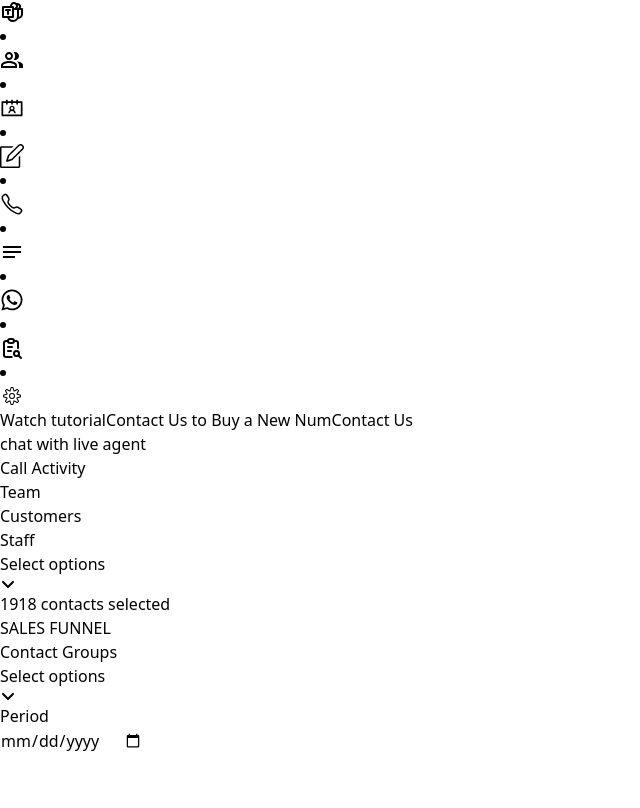
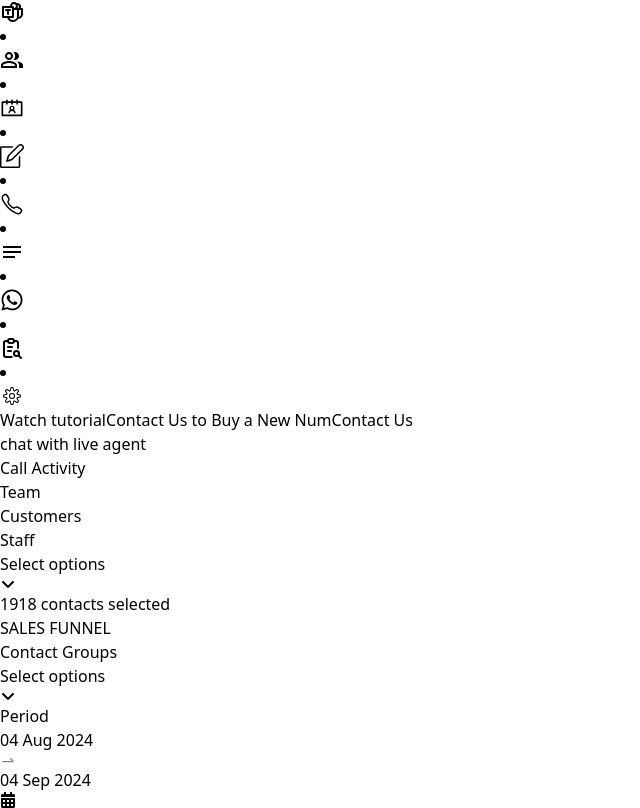
Before and after one commit to mdkalam-desuntech/SalesBook-web-app, a React (Vite) app: page / in a window 1280 px wide. Shown: the part 272-1080 px from the top of the page, without its empty margins (0-640 px from the left). Before the commit the page ends 1026 px from the top, so only its background shows below. Built offline with nearby package versions, Linux system fonts and the light colour scheme.

Commit message:
multi date select

```diff
--- a/package.json
+++ b/package.json
@@ -15,7 +15,9 @@
     "@headlessui/react": "^2.1.2",
     "@mui/material": "^5.16.6",
     "@mui/x-charts": "^7.12.0",
+    "moment": "^2.30.1",
     "react": "^18.3.1",
+    "react-datepicker": "^7.3.0",
     "react-dom": "^18.3.1",
     "react-icons": "^5.2.1",
     "react-router-dom": "^6.26.0",
--- a/src/components/PageBody/Period.jsx
+++ b/src/components/PageBody/Period.jsx
@@ -1,5 +1,6 @@
 import React from "react";
 import ChartWithLabels from "./ChartWithLabels";
+import MultiDateSelect from "../layout/MultiDateSelect";
 
 const Period = () => {
     const data = [
@@ -37,12 +38,13 @@ const Period = () => {
         <label className="block text-black text-center text-sm font-bold mb-2">
           Period
         </label>
-        <div className="flex space-x-4">
+        {/* <div className="flex space-x-4">
           <input
             type="date"
             className="block appearance-none w-full bg-white border border-gray-400 hover:border-gray-500 px-4 py-2 pr-8 rounded shadow leading-tight focus:outline-none focus:shadow-outline"
           />
-        </div>
+        </div> */}
+        <MultiDateSelect/>
       </div>
       <div className="bg-white mt-11 border flex-1  p-2">
         {/* Tags Distribution Chart */}
--- /dev/null
+++ b/src/components/layout/MultiDateSelect.jsx
@@ -0,0 +1,55 @@
+import React, { useState } from "react";
+import DatePicker from "react-datepicker";
+import "react-datepicker/dist/react-datepicker.css";
+import moment from "moment";
+import { FaCalendarAlt } from "react-icons/fa";
+import { AiOutlineSwapRight } from "react-icons/ai";
+
+const MultiDateSelect = () => {
+  const [startDate, setStartDate] = useState(new Date());
+  const [endDate, setEndDate] = useState(moment().add(1, "month").toDate());
+
+  return (
+    <div className="w-full relative">
+      <div className="flex justify-between items-center border border-gray-300 rounded-md px-3 py-1.5">
+        <DatePicker
+          selected={startDate}
+          onChange={(date) => setStartDate(date)}
+          selectsStart
+          startDate={startDate}
+          endDate={endDate}
+          dateFormat="dd MMM yyyy"
+          customInput={<CustomInput />}
+        />
+        <div className="flex items-end">
+          <AiOutlineSwapRight color="gray" className="mb-[1px] mr-2" />
+
+          <DatePicker
+            selected={endDate}
+            onChange={(date) => setEndDate(date)}
+            selectsEnd
+            startDate={startDate}
+            endDate={endDate}
+            dateFormat="dd MMM yyyy"
+            customInput={<CustomInput />}
+          />
+        </div>
+
+        <FaCalendarAlt className="ml-2 text-gray-400" />
+      </div>
+    </div>
+  );
+};
+
+const CustomInput = React.forwardRef(({ value, onClick }, ref) => (
+  <button
+    type="button"
+    className="bg-transparent border-none p-0 text-left text-gray-700"
+    onClick={onClick}
+    ref={ref}
+  >
+    {value}
+  </button>
+));
+
+export default MultiDateSelect;
```
Also changed, not shown: 1 other file (tests, documents, lock files or other folders).
